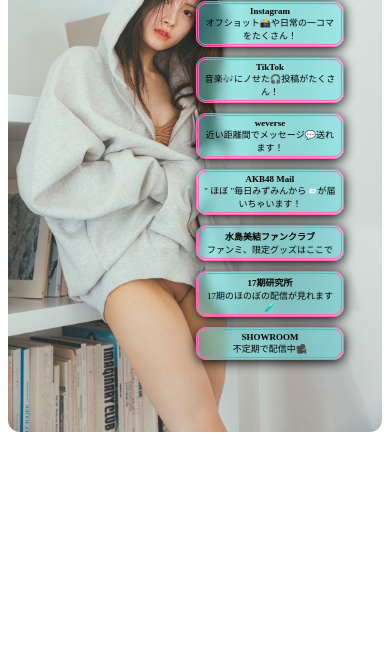
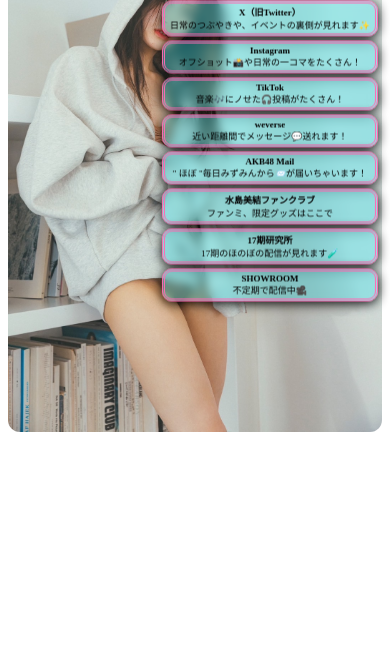
Before and after one commit to mizumin1112/mizumin, a plain HTML site: page index.html in a window 390 px wide. Shown: the part 179-844 px from the top of the page. Drawn offline with Linux system fonts and the light colour scheme.

Commit message:
スマホ８

```diff
--- a/index.html
+++ b/index.html
@@ -61,7 +61,7 @@
 
 @media (max-width: 768px) {
   .sns-links {
-    gap: 4px;
+    gap: 2px;
     display: flex;
     flex-direction: column;
     align-items: center;
@@ -71,9 +71,9 @@
   .card {
     font-size: 9px;
     padding: 2px 4px;
-    width: 120%;
+    width: 180%;
     text-align: center;
-    margin: 3px 0;
+    margin: 1px 0;
   }
 }
 
```
